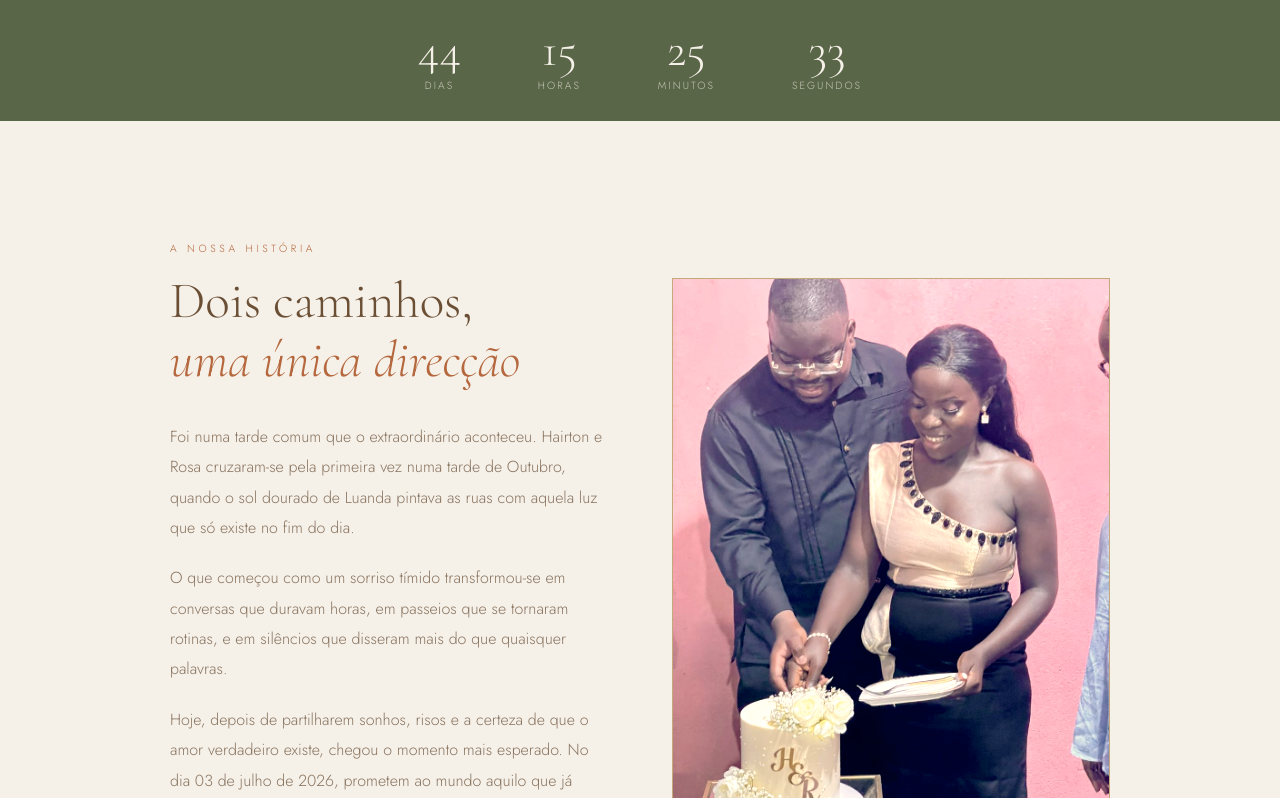
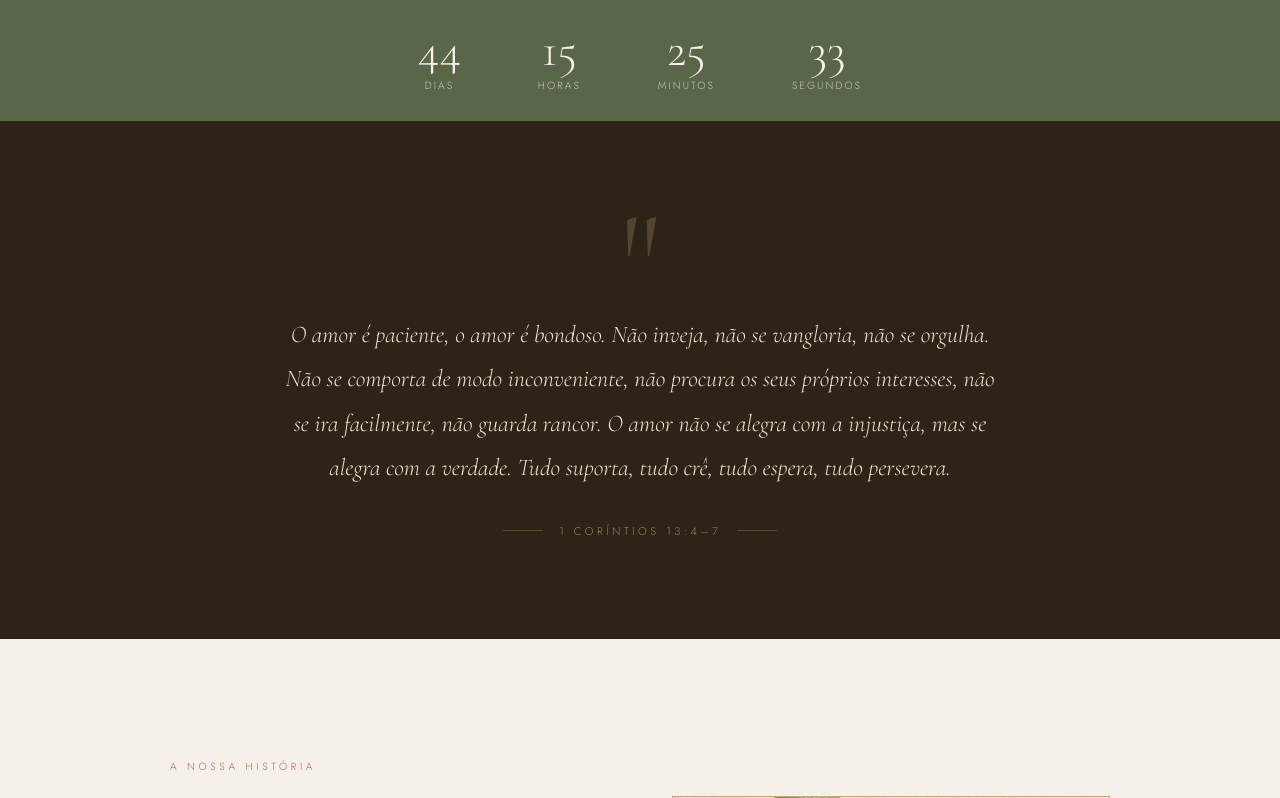
Before and after one commit to hsvanda18/hairton-rosa-wedding, a React (Vite) app: page / in a window 1280 px wide. Shown: the part 802-1600 px from the top of the page. Built offline with nearby package versions, Linux system fonts and the light colour scheme.

Commit message:
feat: adicionar passagem bíblica 1 Coríntios 13:4-7

```diff
--- a/src/App.css
+++ b/src/App.css
@@ -524,6 +524,54 @@ footer p {
   border-radius: 50%;
 }
 
+/* ── BIBLE VERSE ─────────────────────────────────────────────────── */
+.verse-section {
+  background: var(--ink);
+  padding: clamp(56px, 10vw, 100px) clamp(24px, 8vw, 80px);
+}
+.verse-inner {
+  max-width: 720px;
+  margin: 0 auto;
+  text-align: center;
+}
+.verse-mark {
+  font-family: 'Cormorant Garamond', serif;
+  font-size: clamp(80px, 14vw, 140px);
+  line-height: .6;
+  color: var(--sand);
+  opacity: .25;
+  margin-bottom: 8px;
+  user-select: none;
+}
+.verse-text {
+  font-family: 'Cormorant Garamond', serif;
+  font-size: clamp(1.15rem, 2.5vw, 1.5rem);
+  font-weight: 300;
+  font-style: italic;
+  color: var(--parchment);
+  line-height: 1.85;
+  margin: 0 0 32px;
+}
+.verse-ref {
+  display: flex;
+  align-items: center;
+  justify-content: center;
+  gap: 16px;
+  color: var(--sand);
+  font-family: 'Jost', sans-serif;
+  font-size: .7rem;
+  letter-spacing: .3em;
+  text-transform: uppercase;
+  opacity: .7;
+}
+.verse-line {
+  display: block;
+  width: 40px;
+  height: 1px;
+  background: var(--sand);
+  opacity: .4;
+}
+
 /* ── BOTANICAL PATH DRAWING ──────────────────────────────────────── */
 @keyframes drawPath {
   from { stroke-dashoffset: 1000; opacity: 0; }
--- a/src/App.jsx
+++ b/src/App.jsx
@@ -1,12 +1,13 @@
 import './App.css'
-import Nav       from './components/Nav'
-import Hero      from './components/Hero'
-import Countdown from './components/Countdown'
-import Story     from './components/Story'
-import Ceremony  from './components/Ceremony'
-import RSVP      from './components/RSVP'
-import GiftList  from './components/GiftList'
-import Footer    from './components/Footer'
+import Nav        from './components/Nav'
+import Hero       from './components/Hero'
+import Countdown  from './components/Countdown'
+import BibleVerse from './components/BibleVerse'
+import Story      from './components/Story'
+import Ceremony   from './components/Ceremony'
+import RSVP       from './components/RSVP'
+import GiftList   from './components/GiftList'
+import Footer     from './components/Footer'
 
 export default function App() {
   return (
@@ -14,6 +15,7 @@ export default function App() {
       <Nav />
       <Hero />
       <Countdown />
+      <BibleVerse />
       <Story />
       <Ceremony />
       <RSVP />
--- /dev/null
+++ b/src/components/BibleVerse.jsx
@@ -0,0 +1,25 @@
+import Reveal from './Reveal'
+
+export default function BibleVerse() {
+  return (
+    <div className="verse-section">
+      <Reveal>
+        <div className="verse-inner">
+          <div className="verse-mark">"</div>
+          <blockquote className="verse-text">
+            O amor é paciente, o amor é bondoso. Não inveja, não se vangloria,
+            não se orgulha. Não se comporta de modo inconveniente, não procura
+            os seus próprios interesses, não se ira facilmente, não guarda rancor.
+            O amor não se alegra com a injustiça, mas se alegra com a verdade.
+            Tudo suporta, tudo crê, tudo espera, tudo persevera.
+          </blockquote>
+          <div className="verse-ref">
+            <span className="verse-line" />
+            <span>1 Coríntios 13:4–7</span>
+            <span className="verse-line" />
+          </div>
+        </div>
+      </Reveal>
+    </div>
+  )
+}
```
